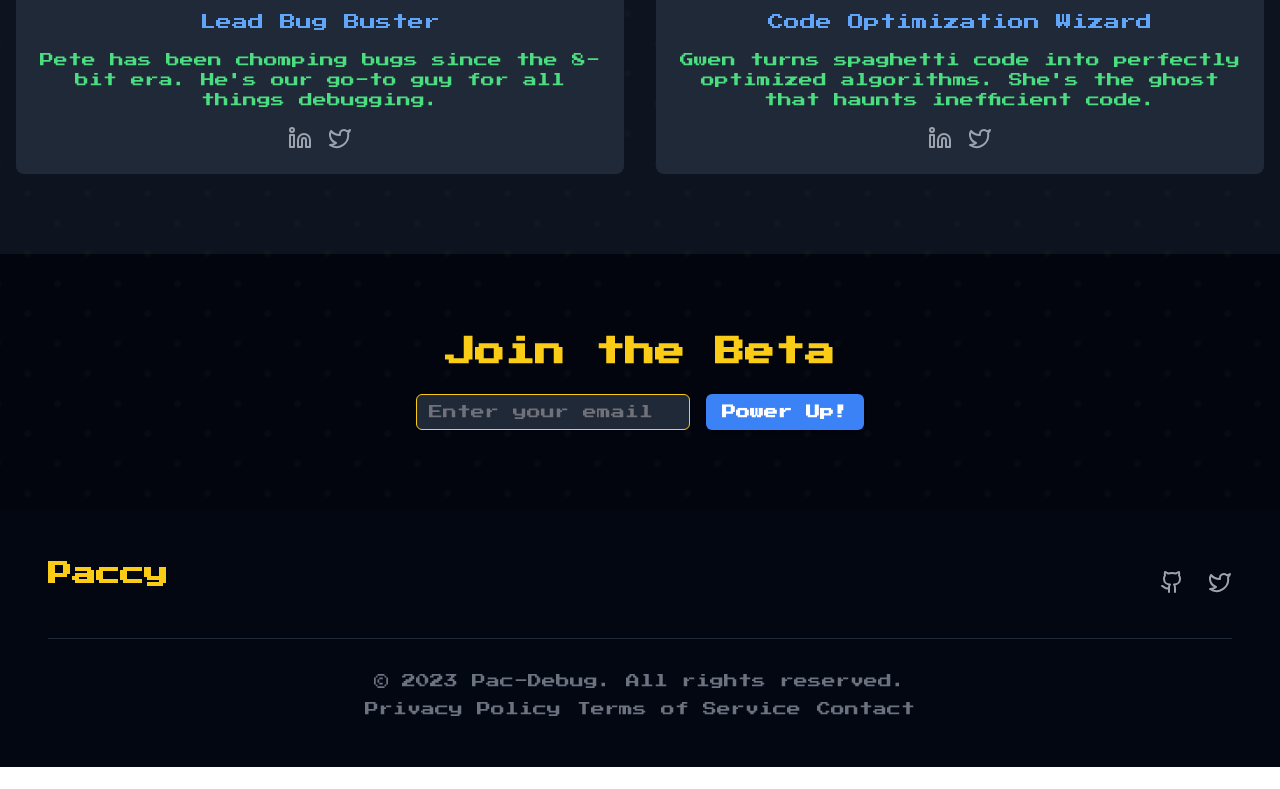
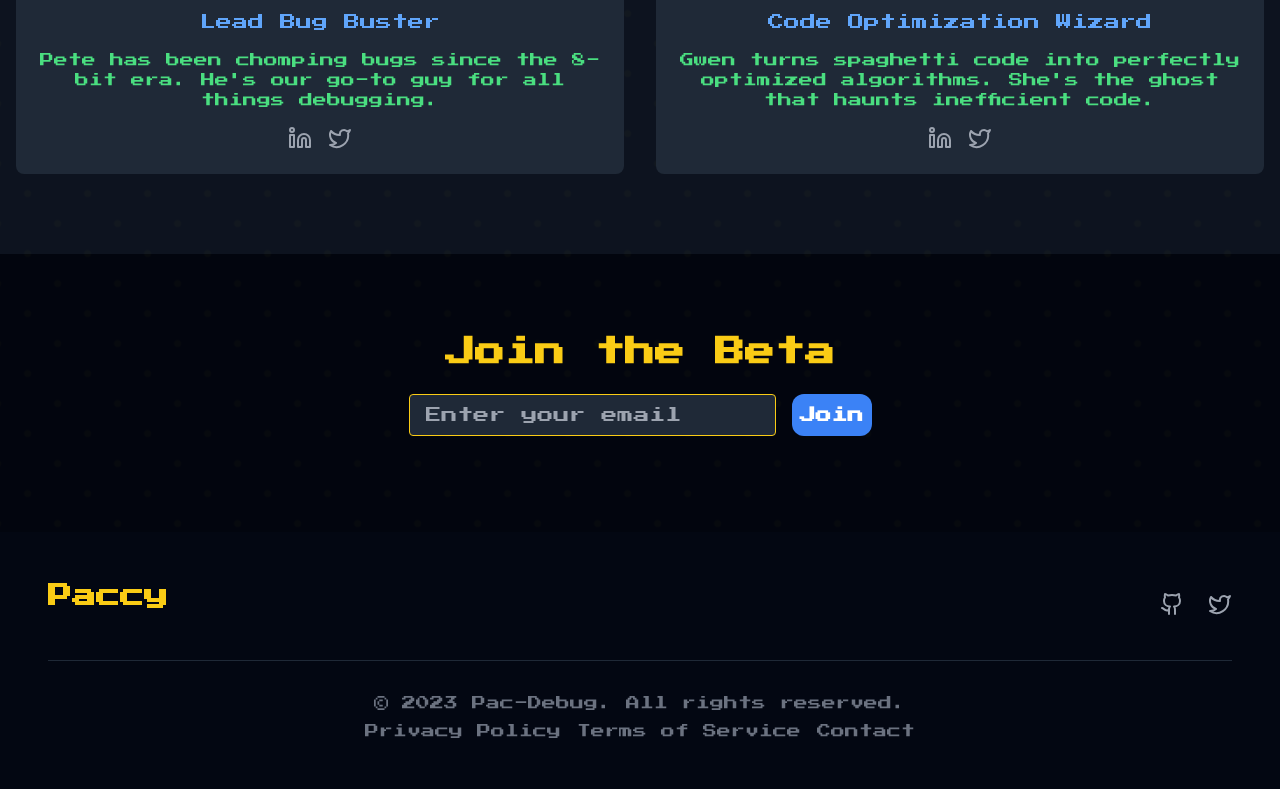
Before and after one commit to RAVEYUS/Daccy, a Next.js app: page /pages/home in a window 1280 px wide. Shown: the part 1574-2363 px from the top of the page. Before the commit the page ends 2341 px from the top, so only its background shows below. Built offline with nearby package versions, Linux system fonts and the light colour scheme.

Commit message:
addec mail functionality

```diff
--- a/app/pages/home/page.tsx
+++ b/app/pages/home/page.tsx
@@ -1,10 +1,9 @@
 "use client"
-import { useState, useEffect } from 'react'
+import { useState, useEffect, FormEvent } from 'react'
 import { Button } from "@/components/ui/button"
 import { Input } from "@/components/ui/input"
 import { GithubIcon, CodeIcon, ZapIcon, AwardIcon, LinkedinIcon, TwitterIcon } from "lucide-react"
 import Link from "next/link"
-import { GlareCard } from '@/components/ui/glare-card'
 import FeatureCard from '@/components/ui/FeatureCard'
 
 export default function PacmanLandingPage() {
@@ -16,6 +15,35 @@ export default function PacmanLandingPage() {
     }, 300)
     return () => clearInterval(interval)
   }, [])
+
+  const [result, setResult] = useState<string>("");
+
+  const onSubmit = async (event: FormEvent<HTMLFormElement>) => {
+    event.preventDefault();
+    setResult("Sending...");
+
+    const formData = new FormData(event.currentTarget);
+    formData.append("access_key", "524ecc0c-e8cc-4679-bb4a-d46740a2bbad"); // Replace with your actual access key
+
+    try {
+      const response = await fetch("https://api.web3forms.com/submit", {
+        method: "POST",
+        body: formData,
+      });
+
+      const data = await response.json();
+
+      if (data.success) {
+        setResult("thanks for joining");
+        event.currentTarget.reset(); // Reset the form fields
+      } else {
+        console.error("Error", data);
+        setResult(data.message); // Display error message if form submission fails
+      }
+    } catch (error) {
+
+    }
+  };
 
   return (
     <div className="min-h-screen bg-black text-white flex flex-col relative">
@@ -136,19 +164,22 @@ export default function PacmanLandingPage() {
       <section id="signup" className="py-20 bg-gray-950 bg-opacity-80 relative z-10">
         <div className="container mx-auto px-4 text-center">
           <h2 className="text-3xl mb-6 text-yellow-400 font-bold">Join the Beta</h2>
-          <form className="flex flex-col sm:flex-row gap-4 justify-center max-w-md mx-auto">
-            <Input
+        <form onSubmit={onSubmit} className="flex flex-col sm:flex-row gap-4 justify-center max-w-md mx-auto">
+          <input
             type="email"
+            name="email"
             placeholder="Enter your email"
-              className="bg-gray-800 text-white border-yellow-400"
+            required
+            className="bg-gray-800 text-white border border-yellow-400 py-2 px-4 rounded"
           />
-            <Button
+          <button
             type="submit"
-              className="bg-blue-500 hover:bg-blue-600 text-white font-bold transition-transform hover:scale-110"
+            className="bg-blue-500 p-2 rounded-xl hover:bg-blue-600 text-white font-bold transition-transform hover:scale-110"
           >
-              Power Up!
-            </Button>
+            Join
+          </button>
         </form>
+        <span className="block mt-4 text-white">{result}</span> {/* Display result messages */}
       </div>
     </section>
 
```
Lines whose indentation alone changed are shown as unchanged.
